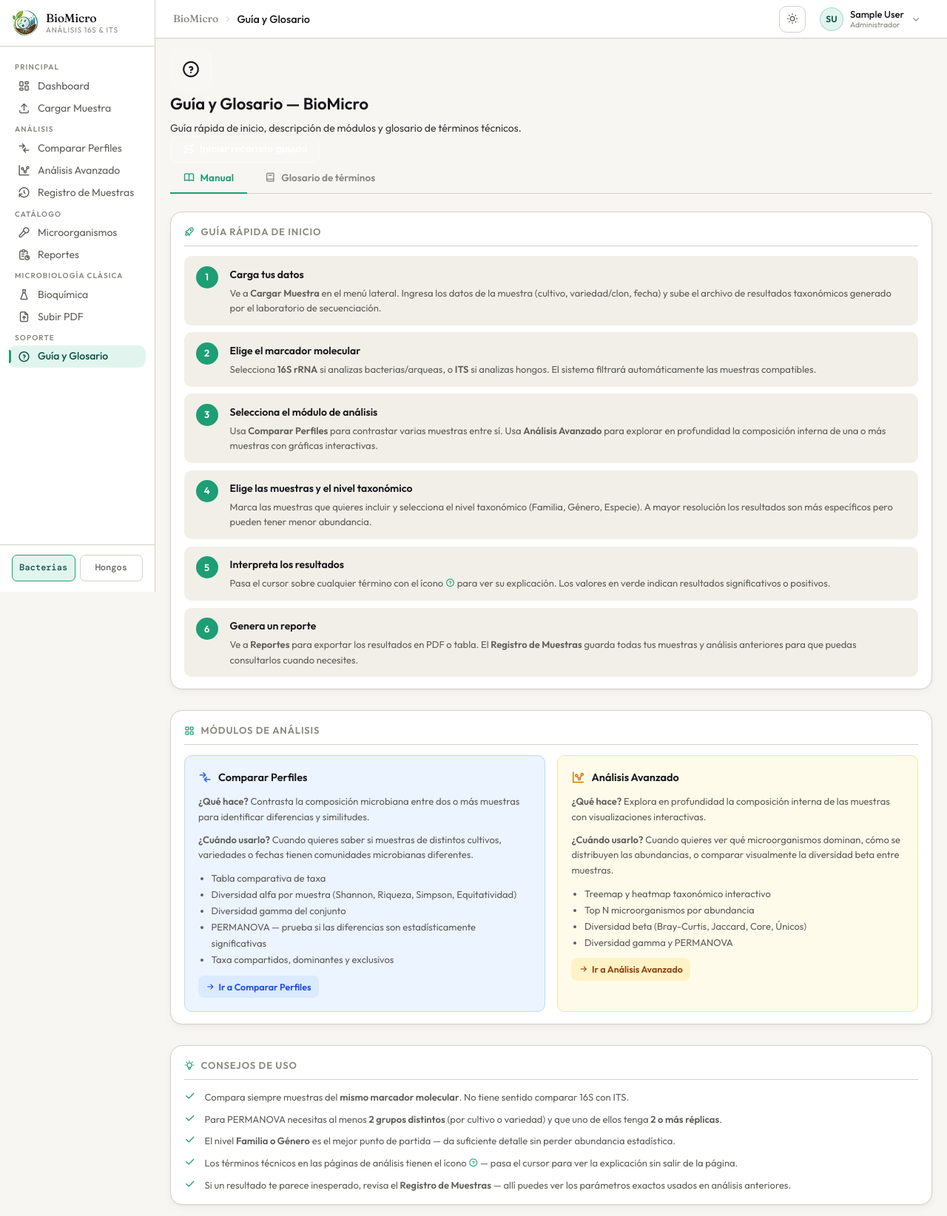
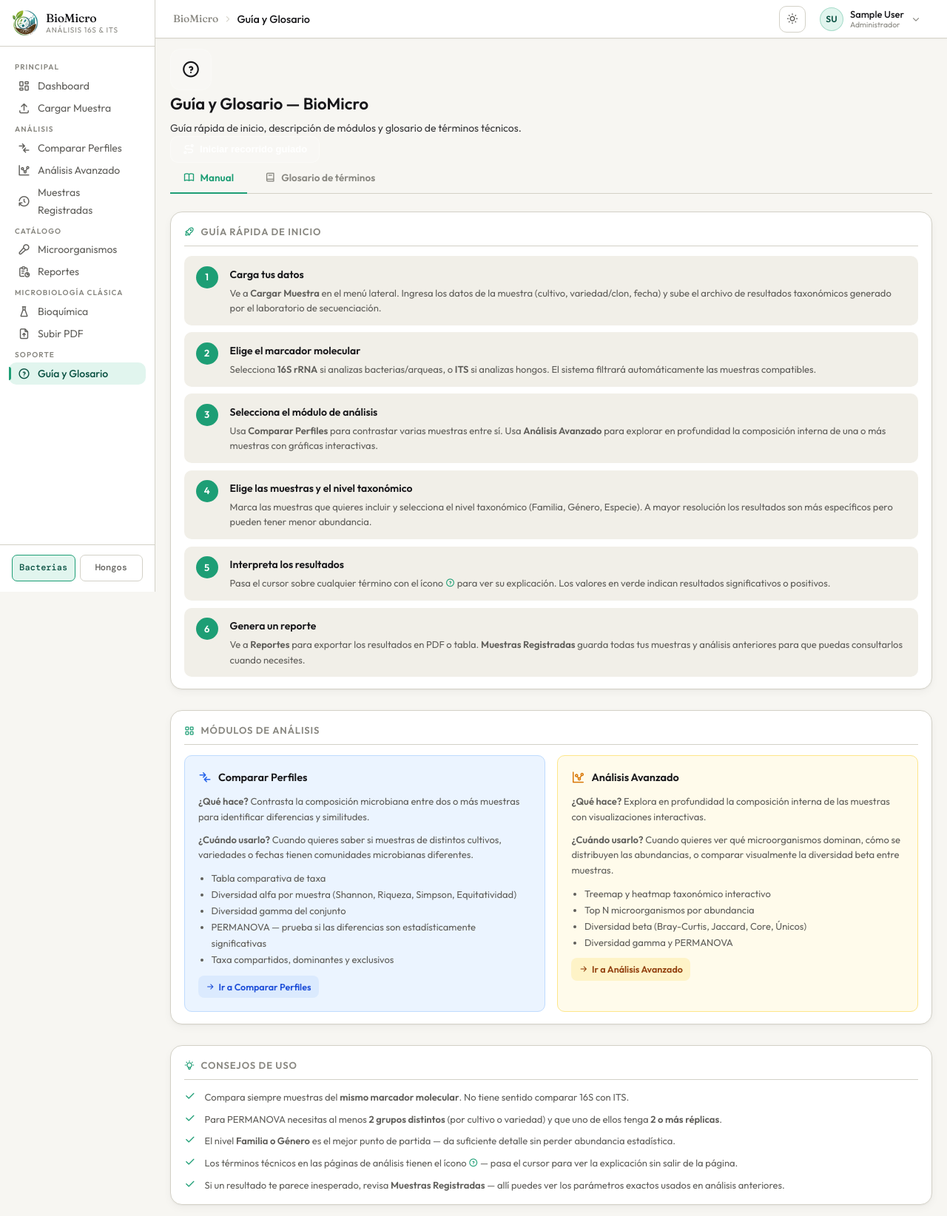
Before and after one commit to Ana05509/ANALISIS_COMPARATIVO, a Django app: page /ayuda/ in a window 1280 px wide. Shown: the whole page at 74% size. Run offline with Django 5.2, Linux system fonts and the light colour scheme; the visitor is signed in with stand-in values (Sample User, id 1); parts of the project's set-up code (start-up, migrations or seed data) failed here and were passed over.

Commit message:
Renombra 'Registro de Muestras' a 'Muestras Registradas' en menú y páginas

```diff
--- a/analisis/templates/analisis/ayuda.html
+++ b/analisis/templates/analisis/ayuda.html
@@ -223,7 +223,7 @@
             <div class="step-num">6</div>
             <div class="step-body">
                 <h4>Genera un reporte</h4>
-                <p>Ve a <strong>Reportes</strong> para exportar los resultados en PDF o tabla. El <strong>Registro de Muestras</strong> guarda todas tus muestras y análisis anteriores para que puedas consultarlos cuando necesites.</p>
+                <p>Ve a <strong>Reportes</strong> para exportar los resultados en PDF o tabla. <strong>Muestras Registradas</strong> guarda todas tus muestras y análisis anteriores para que puedas consultarlos cuando necesites.</p>
             </div>
         </div>
     </div>
@@ -428,7 +428,7 @@
         </div>
         <div class="tip-item">
             <i class="ti ti-check"></i>
-            <span>Si un resultado te parece inesperado, revisa el <strong>Registro de Muestras</strong> — allí puedes ver los parámetros exactos usados en análisis anteriores.</span>
+            <span>Si un resultado te parece inesperado, revisa <strong>Muestras Registradas</strong> — allí puedes ver los parámetros exactos usados en análisis anteriores.</span>
         </div>
     </div>
 </div>
--- a/analisis/templates/analisis/base.html
+++ b/analisis/templates/analisis/base.html
@@ -32,7 +32,7 @@
                 <i class="ti ti-chart-dots" aria-hidden="true"></i> Análisis Avanzado
             </a>
             <a href="{% url 'analisis:historial' %}" class="nav-link {% block nav_historial %}{% endblock %}">
-                <i class="ti ti-history" aria-hidden="true"></i> Registro de Muestras
+                <i class="ti ti-history" aria-hidden="true"></i> Muestras Registradas
             </a>
 
             <div class="nav-section-label">Catálogo</div>
@@ -364,7 +364,7 @@
 {sel:'.sidebar-nav a[href*="subir"]',title:'Cargar Muestra',text:'Primer paso: aquí ingresas los datos de cada muestra y subes el archivo de resultados taxonómicos generado por el laboratorio de secuenciación.',pos:'right'},
 {sel:'.sidebar-nav a[href*="comparar"]',title:'Comparar Perfiles',text:'Contrasta la diversidad microbiana entre dos o más muestras. Incluye índices alfa, diversidad gamma y prueba estadística PERMANOVA.',pos:'right'},
 {sel:'.sidebar-nav a[href*="analisis-avanzado"]',title:'Análisis Avanzado',text:'Explora la composición interna con gráficas interactivas: treemap, heatmap, Top N microorganismos y diversidad beta (Bray-Curtis, Jaccard).',pos:'right'},
-{sel:'.sidebar-nav a[href*="historial"]',title:'Registro de Muestras',text:'Consulta todas las muestras subidas al sistema, con sus parámetros exactos. Útil para comparar resultados a lo largo del tiempo.',pos:'right'},
+{sel:'.sidebar-nav a[href*="historial"]',title:'Muestras Registradas',text:'Consulta todas las muestras subidas al sistema, con sus parámetros exactos. Útil para comparar resultados a lo largo del tiempo.',pos:'right'},
 {sel:'.sidebar-nav a[href*="ayuda"]',title:'Guía y Glosario',text:'Guía rápida, descripción de módulos y glosario completo. También puedes relanzar este recorrido desde ahí cuando quieras.',pos:'right'},
 {sel:null,title:'¡Ya estás listo/a!',text:'Cualquier término con el ícono <i class="ti ti-help-circle" style="color:#1D9E75;font-size:13px;"></i> tiene su explicación al pasar el cursor. ¡Éxito en tu análisis!'}
 ];
--- a/analisis/templates/analisis/detalle_producto.html
+++ b/analisis/templates/analisis/detalle_producto.html
@@ -7,7 +7,7 @@
 
 {% block topbar_actions %}
 <a href="{% url 'analisis:historial' %}" class="btn btn-outline btn-sm">
-    <i class="ti ti-arrow-left" aria-hidden="true"></i> Registro de Muestras
+    <i class="ti ti-arrow-left" aria-hidden="true"></i> Muestras Registradas
 </a>
 <a href="{% url 'analisis:resultado_analisis' producto.id %}?tipo={{ tipo_actual }}" class="btn btn-outline btn-sm">
     <i class="ti ti-table-alias" aria-hidden="true"></i> Resultados Taxonómicos
--- a/analisis/templates/analisis/historial.html
+++ b/analisis/templates/analisis/historial.html
@@ -1,8 +1,8 @@
 {% extends "analisis/base.html" %}
 
-{% block title %}Registro de Muestras{% endblock %}
+{% block title %}Muestras Registradas{% endblock %}
 {% block nav_historial %}active{% endblock %}
-{% block topbar_title %}Registro de Muestras{% endblock %}
+{% block topbar_title %}Muestras Registradas{% endblock %}
 
 {% block extra_css %}
 <style>
--- a/analisis/templates/analisis/reportes.html
+++ b/analisis/templates/analisis/reportes.html
@@ -8,7 +8,7 @@
 
 {% block topbar_actions %}
 <a href="{% url 'analisis:historial' %}" class="btn btn-outline btn-sm">
-    <i class="ti ti-arrow-left"></i> Registro de Muestras
+    <i class="ti ti-arrow-left"></i> Muestras Registradas
 </a>
 {% endblock %}
 
--- a/analisis/templates/analisis/resultados.html
+++ b/analisis/templates/analisis/resultados.html
@@ -7,7 +7,7 @@
 
 {% block topbar_actions %}
 <a href="{% url 'analisis:historial' %}" class="btn btn-outline btn-sm">
-    <i class="ti ti-arrow-left" aria-hidden="true"></i> Registro de Muestras
+    <i class="ti ti-arrow-left" aria-hidden="true"></i> Muestras Registradas
 </a>
 {% endblock %}
 
```
